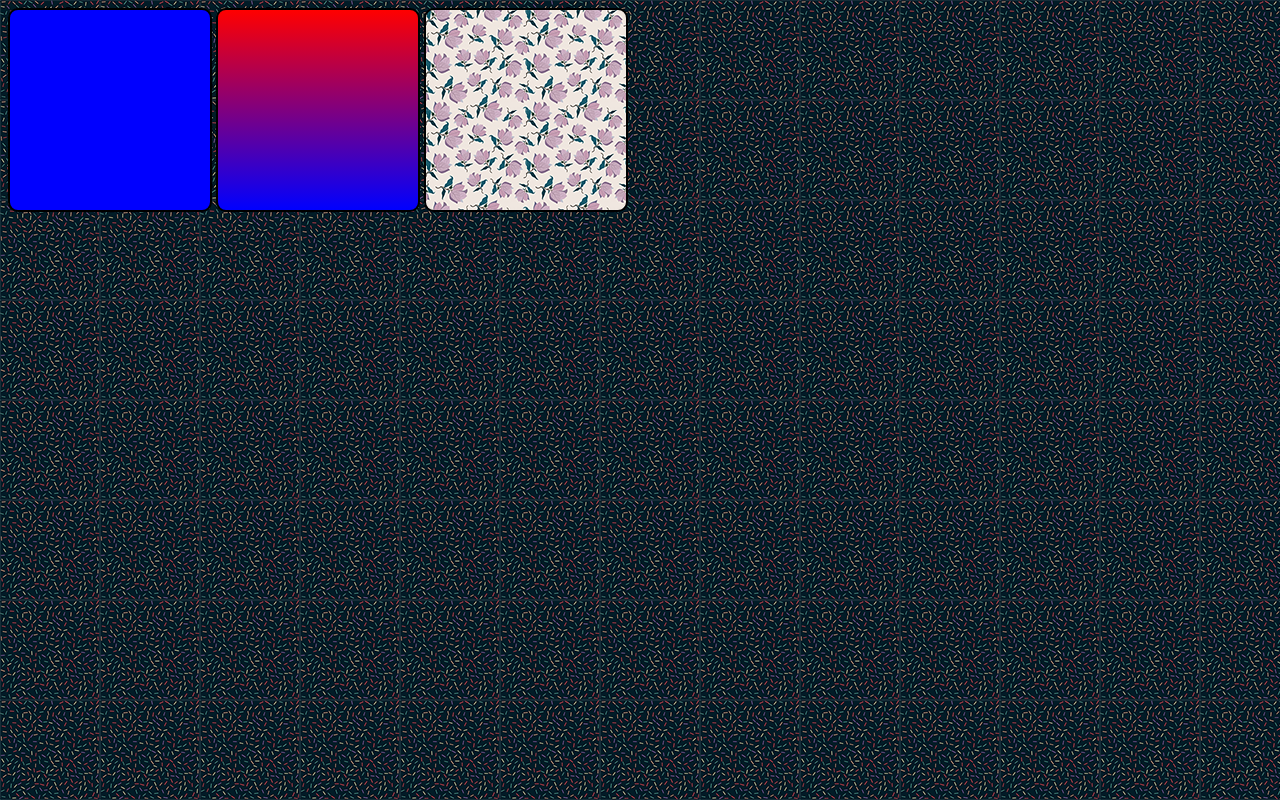
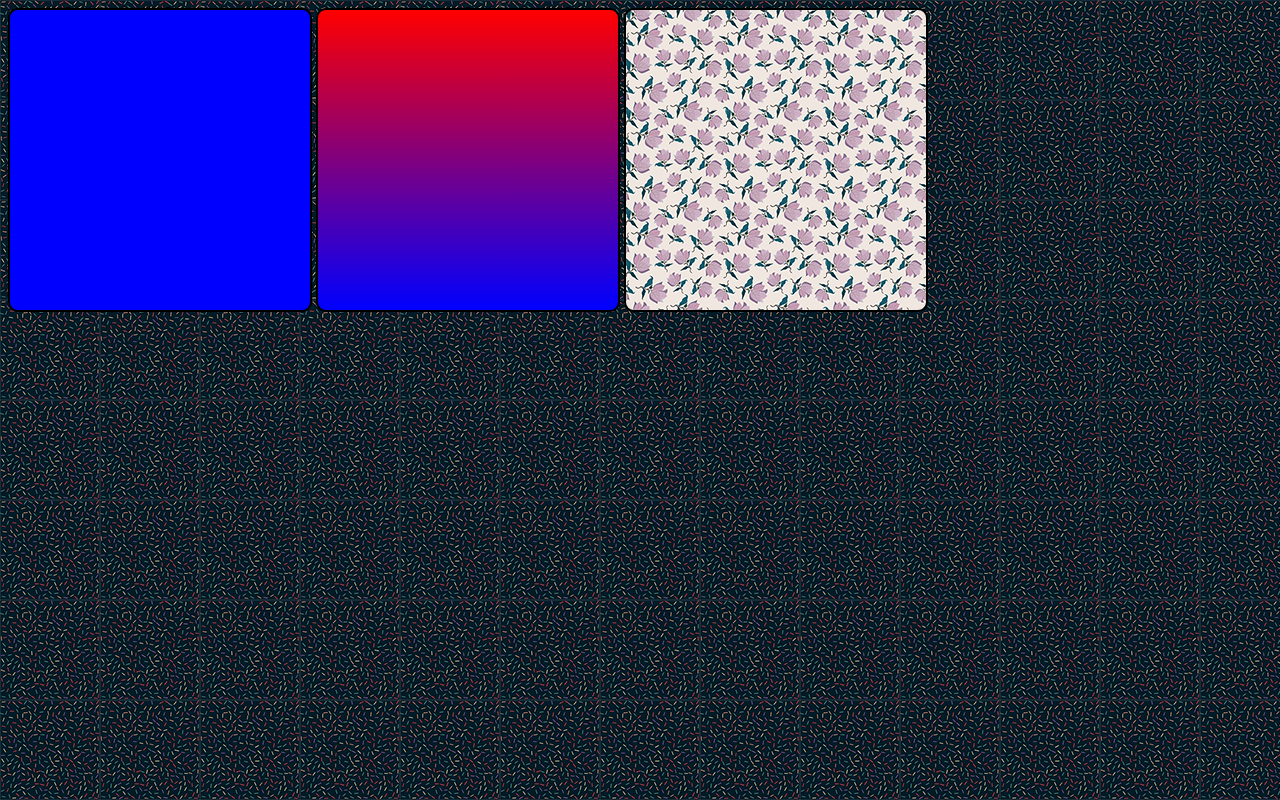
Before and after one commit to Battle150605/HTML-CSS, a plain HTML site: page exercicios/ex033/fundo01.html in a window 1280 px wide. Drawn offline with Linux system fonts and the light colour scheme.

Commit message:
hover imagem

```diff
--- a/exercicios/ex033/fundo01.css
+++ b/exercicios/ex033/fundo01.css
@@ -14,8 +14,8 @@ div.quadrado {
     border: 2px solid black;
     border-radius: 10px;
     background-color: lightgray;
-    width: 200px;
-    height: 200px;
+    width: 300px;
+    height: 300px;
 }
 
 div#q1 {
@@ -29,3 +29,7 @@ div#q3{
     background-image: url(imagens/pattern003.png);
 
 }
+
+div#q2:hover{
+    background-image: url(imagens/namorar.jpg);
+}
```
Also changed, not shown: exercicios/ex033/imagens/namorar.jpg (added).
